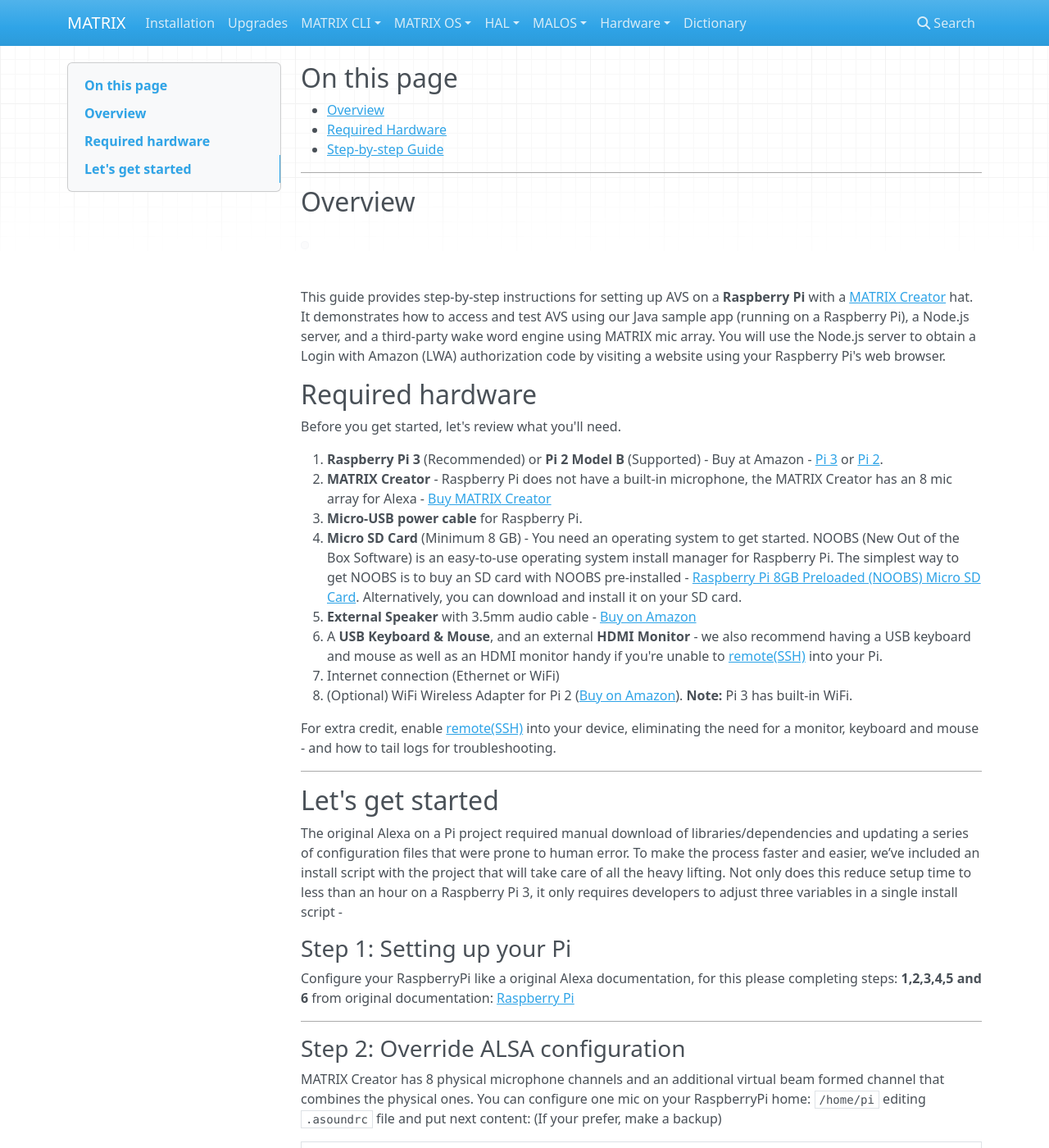
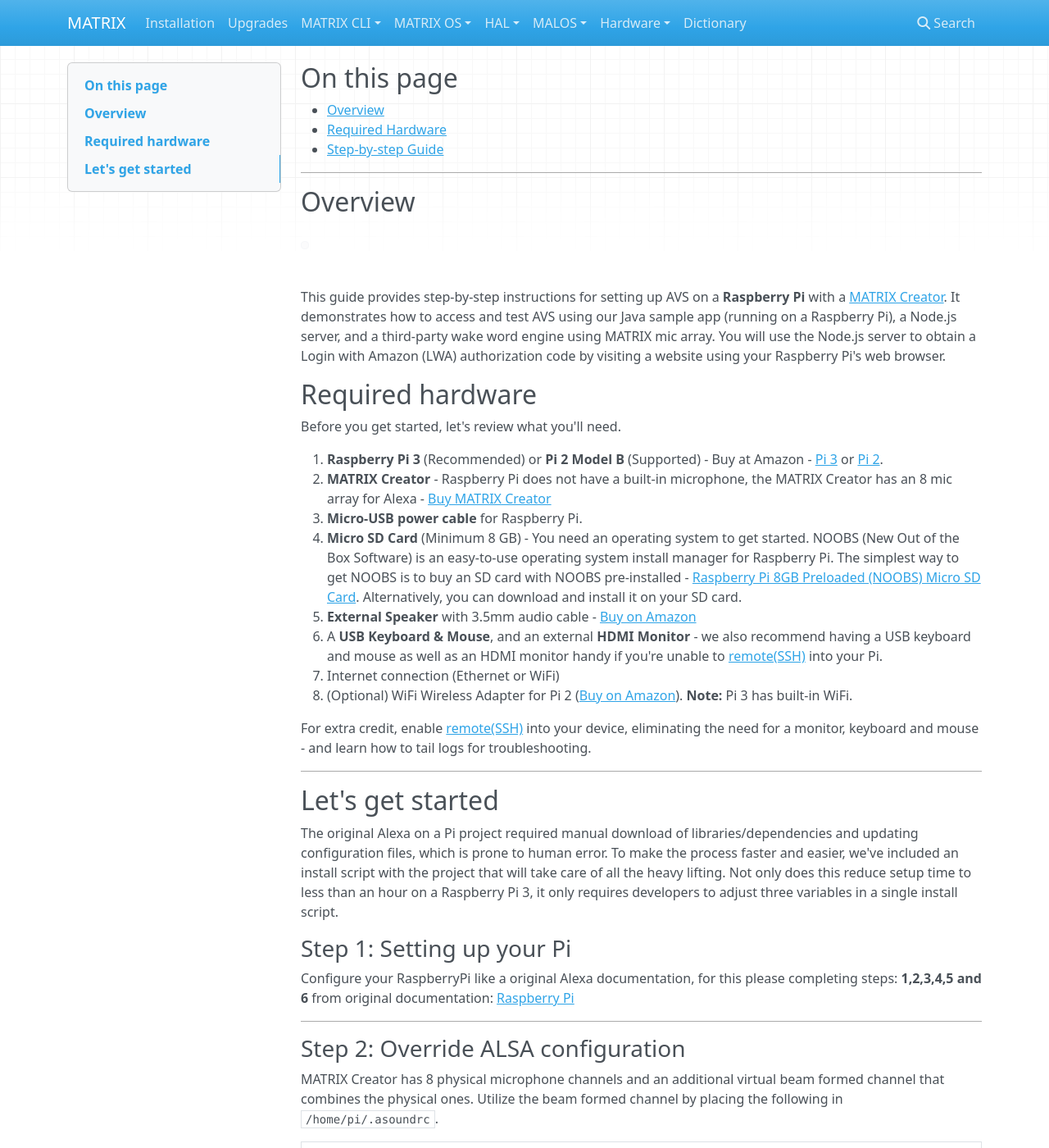
Before and after one commit to matrix-io/matrix-documentation, an MkDocs documentation site: the page built from docs/Alexa/MatrixCreator.md, in a window 1280 px wide and 1400 px high. Shown: the whole window at 82% size. Built offline with MkDocs 1.6.1, drawn with Linux system fonts in a browser that asks for light colours; nearby versions of some CDN libraries; old or Windows-style settings are respelled for this version of MkDocs; some of the changed text lies outside the part shown.

Commit message:
grammer changes

````diff
--- a/docs/Alexa/MatrixCreator.md
+++ b/docs/Alexa/MatrixCreator.md
@@ -10,7 +10,7 @@
 
 ![](/docs/Alexa/matrix-creator-alexa.png)
 
-This guide provides step-by-step instructions for setting up AVS on a **Raspberry Pi** with a [MATRIX Creator](https://creator.matrix.one/) hat. It demonstrates how to access and test AVS using our Java sample app (running on a Raspberry Pi), a Node.js server, and a third-party wake word engine using MATRIX mic array. You will use the Node.js server to obtain a Login with Amazon (LWA) authorization code by visiting a website using your Raspberry Pi's web browser.
+This guide provides step-by-step instructions for setting up AVS on a **Raspberry Pi** with a [MATRIX Creator](https://creator.matrix.one/). It demonstrates how to access and test AVS using our Java sample app (running on a Raspberry Pi), a Node.js server, and a third-party wake word engine using MATRIX mic array. You will use the Node.js server to obtain a Login with Amazon (LWA) authorization code by visiting a website using your Raspberry Pi's web browser.
 
 ## Required hardware
 
@@ -26,12 +26,12 @@
 8. (Optional) WiFi Wireless Adapter for Pi 2 ([Buy on Amazon](http://www.amazon.com/CanaKit-Raspberry-Wireless-Adapter-Dongle/dp/B00GFAN498/)).
    **Note:** Pi 3 has built-in WiFi.
 
-For extra credit, enable [remote(SSH)][1] into your device, eliminating the need for a monitor, keyboard and mouse - and how to tail logs for troubleshooting.
+For extra credit, enable [remote(SSH)][1] into your device, eliminating the need for a monitor, keyboard and mouse - and learn how to tail logs for troubleshooting.
 
 ---
 
 ## Let's get started
-The original Alexa on a Pi project required manual download of libraries/dependencies and updating a series of configuration files that were prone to human error. To make the process faster and easier, we’ve included an install script with the project that will take care of all the heavy lifting. Not only does this reduce setup time to less than an hour on a Raspberry Pi 3, it only requires developers to adjust three variables in a single install script -
+The original Alexa on a Pi project required manual download of libraries/dependencies and updating configuration files, which is prone to human error. To make the process faster and easier, we've included an install script with the project that will take care of all the heavy lifting. Not only does this reduce setup time to less than an hour on a Raspberry Pi 3, it only requires developers to adjust three variables in a single install script.
 
 ### Step 1: Setting up your Pi
 Configure your RaspberryPi like a original Alexa documentation, for this please completing steps: **1,2,3,4,5 and 6** from original documentation: [Raspberry Pi][2]
@@ -40,7 +40,7 @@
 
 ### Step 2: Override ALSA configuration
 
-MATRIX Creator has 8 physical microphone channels and an additional virtual beam formed channel that combines the physical ones. You can configure one mic on your RaspberryPi home: `/home/pi` editing `.asoundrc` file and put next content: (If your prefer, make a backup)
+MATRIX Creator has 8 physical microphone channels and an additional virtual beam formed channel that combines the physical ones. Utilize the beam formed channel by placing the following in `/home/pi/.asoundrc`.
 
 ``` javascript
 pcm.!default
@@ -78,7 +78,7 @@
 ---
 
 ### Step 4: Run your web service, sample app and wake word engine
-Return to [Raspberry Pi][2] documentation and execute **Step 7** but in the last terminal only choose `sensory` wake word engine with:
+Return to [Raspberry Pi][2] documentation and execute **Step 7** but in the last terminal select the `sensory` wake word engine with:
 ``` bash
 cd ~/Desktop/alexa-avs-sample-app/samples
 cd wakeWordAgent/src && ./wakeWordAgent -e sensory
````
